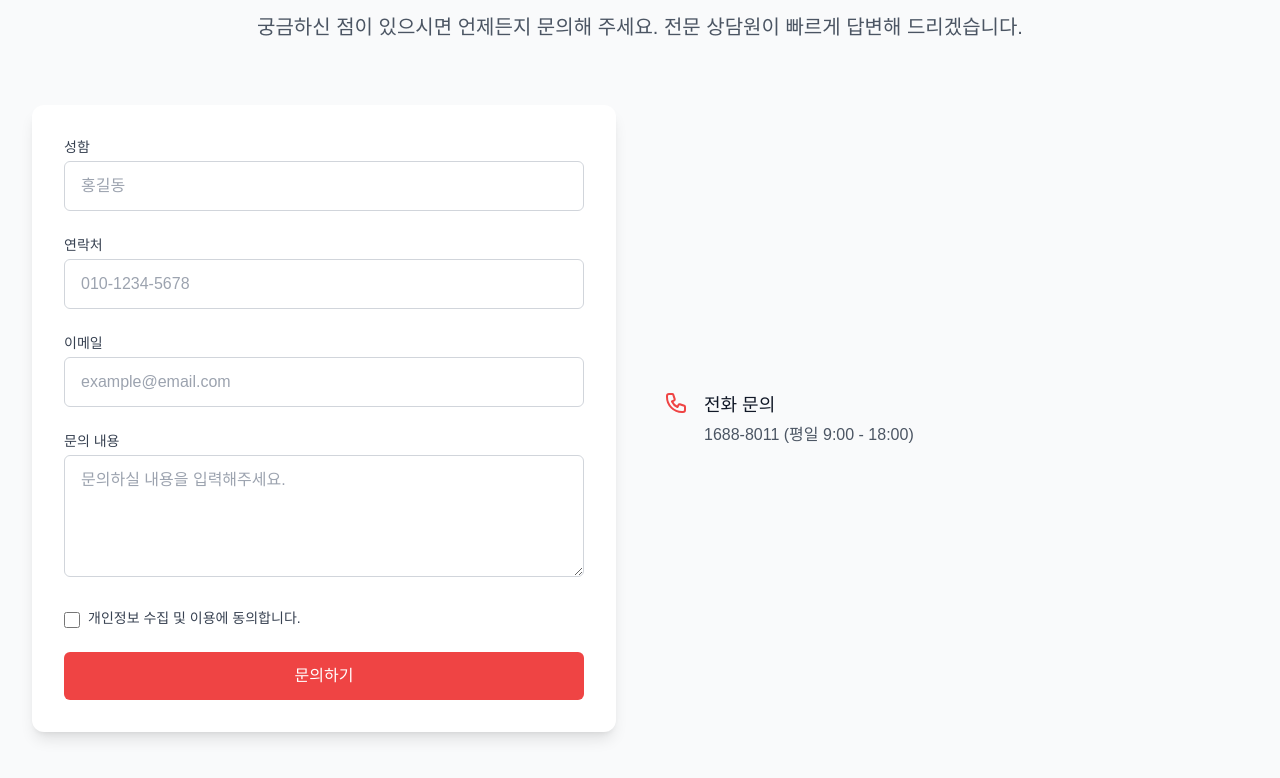
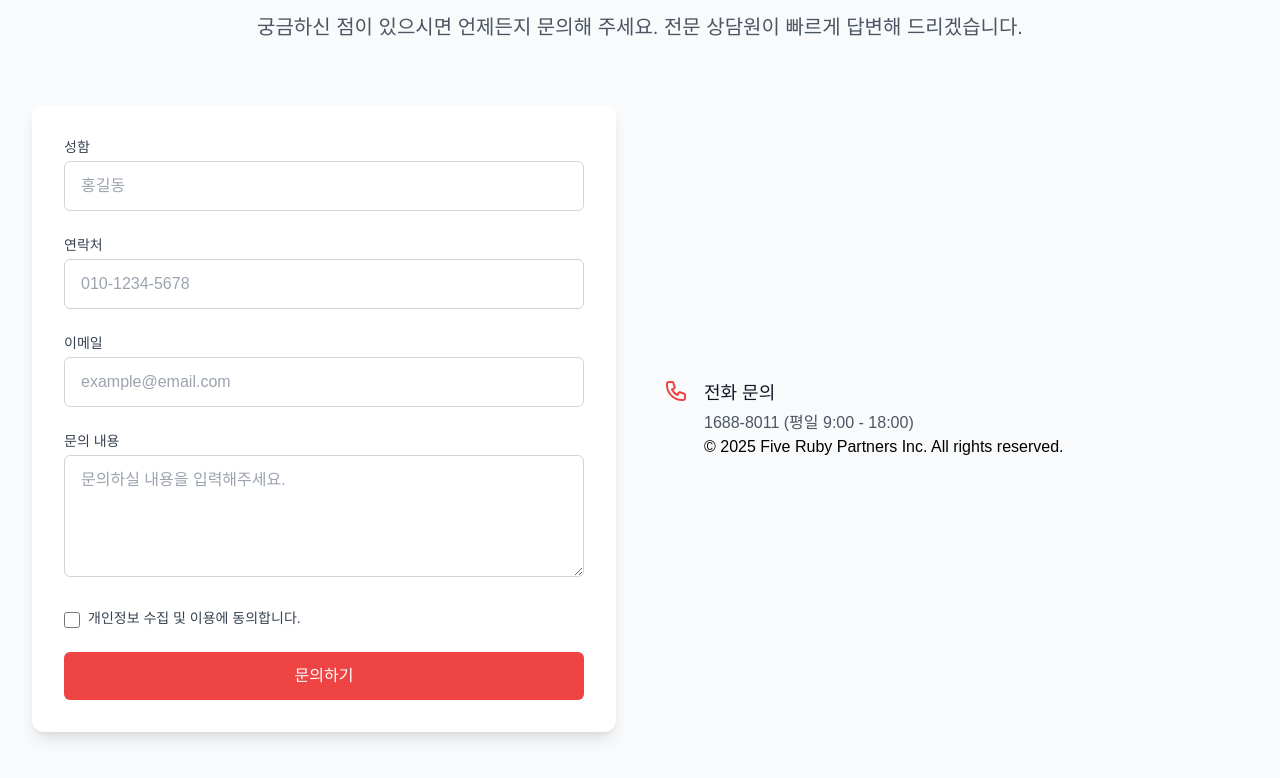
Before and after one commit to Ruby27b/web, a plain HTML site: page index.html in a window 1280 px wide. Shown: the part 3263-4041 px from the top of the page. Drawn offline with nearby package versions, Linux system fonts and the light colour scheme; a web font is replaced by a local one.

Commit message:
Add files via upload

```diff
--- a/index.html
+++ b/index.html
@@ -4,9 +4,12 @@
 
     <meta name="description" content="오루비투자 주식회사는 투자 전략과 자산 관리 서비스를 제공하는 전문 금융 회사입니다.">
     <meta name="keywords" content="투자, 금융, 자산 관리, 오루비투자, Five Ruby Partners, 투자 전략, 재테크, 금융 컨설팅">
+
+    <meta name="naver-site-verification" content="d84de6956e87c04a15441c30ec4ba5a249a83787" />
+
     <meta name="robots" content="index, follow">
-    <meta property="og:title" content="오루비투자 주식회사 | Five Ruby Partners">
-    <meta property="og:description" content="최신 투자 전략과 전문적인 자산 관리 서비스를 제공합니다.">
+    <meta property="og:title" content="오루비투자 주식회사 | Five Ruby Partners | 5Ruby">
+    <meta property="og:description" content="신뢰받는 투자 플랫폼 오루비. 5Ruby에서 새로운 금융의 가치를 만나보세요.">
     <meta property="og:image" content="https://5ruby.com/og-image.jpg">
     <meta property="og:url" content="https://5ruby.com">
     <meta name="twitter:card" content="summary_large_image">
@@ -404,3 +407,10 @@
                         <div class="ml-4">
                             <h3 class="text-lg font-medium text-gray-900">전화 문의</h3>
                             <p class="mt-1 text-gray-600">1688-8011 (평일 9:00 - 18:00)</p>
+
+
+  <footer>
+    <p>© 2025 Five Ruby Partners Inc. All rights reserved.</p>
+  </footer>
+</body>
+</html>
```
